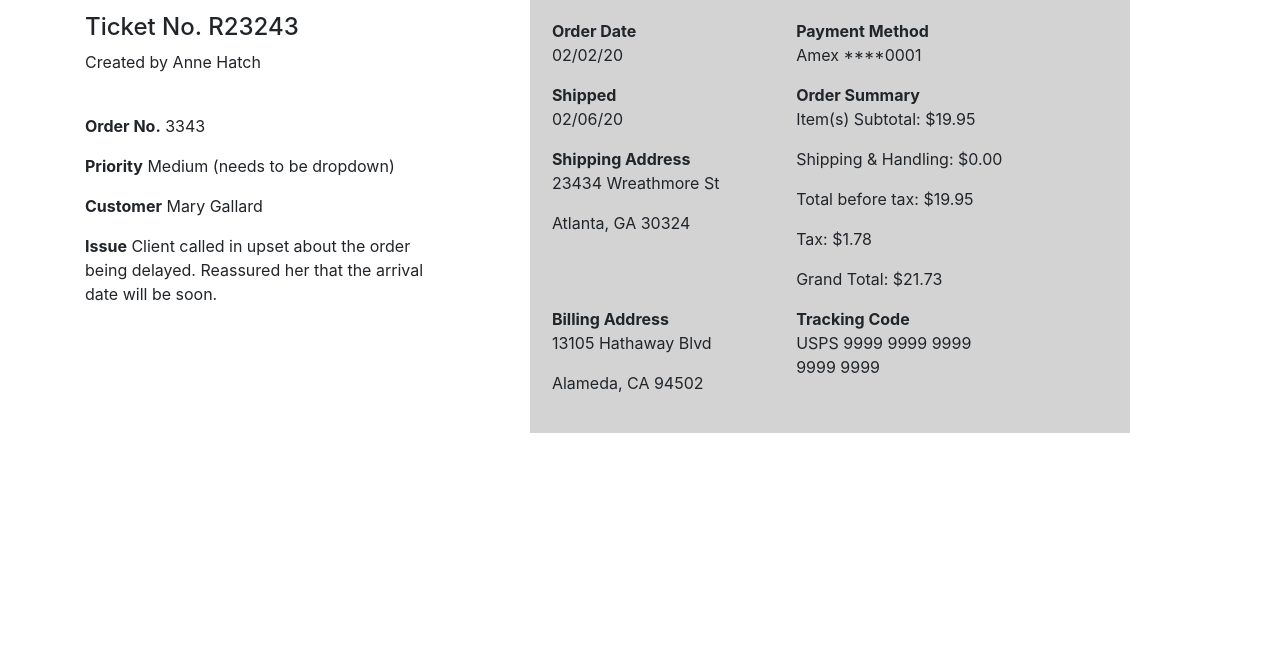
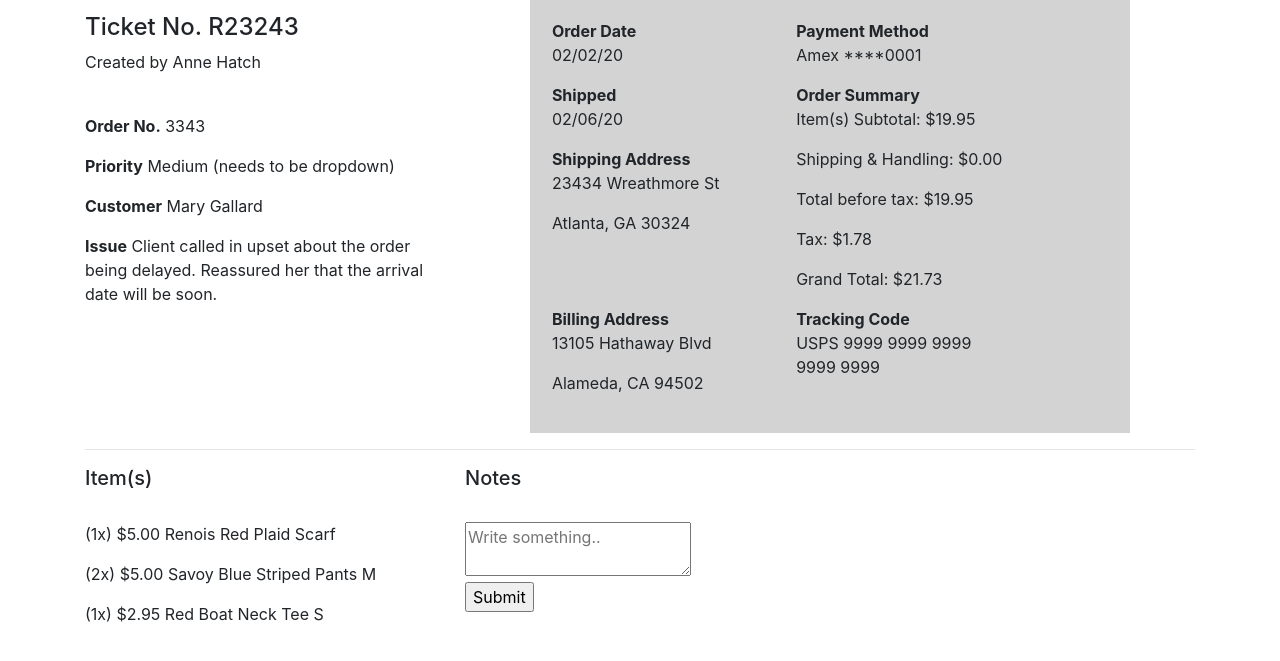
Before and after one commit to mchiang62/customer-order-tracking, a plain HTML site: page public/index.html in a window 1280 px wide. Shown: the part 83-744 px from the top of the page. Drawn offline with nearby package versions, Linux system fonts and the light colour scheme.

Commit message:
basic layout v3.0

```diff
--- a/public/css/styles.css
+++ b/public/css/styles.css
@@ -10,3 +10,10 @@ body {
     padding: 3%;
 
 }
+
+#footer {
+    margin-top: 100px;
+}
+
+#notes {
+}
--- a/public/index.html
+++ b/public/index.html
@@ -18,7 +18,8 @@
     <div class="container">
         <nav class="navbar navbar-expand-lg navbar-light bg-light">
             <a class="navbar-brand" href="#">Customer Service</a>
-            <button class="navbar-toggler" type="button" data-toggle="collapse" data-target="#navbarSupportedContent" aria-controls="navbarSupportedContent" aria-expanded="false" aria-label="Toggle navigation">
+            <button class="navbar-toggler" type="button" data-toggle="collapse" data-target="#navbarSupportedContent"
+                aria-controls="navbarSupportedContent" aria-expanded="false" aria-label="Toggle navigation">
                 <span class="navbar-toggler-icon"></span>
             </button>
             <div class="collapse navbar-collapse" id="navbarSupportedContent">
@@ -90,7 +91,38 @@
                 </div>
             </div>
         </div>
+        <hr>
+        <div class="row">
+            <div class="col-lg-4">
+                <h5>Item(s)</h5>
+                <br>
+                <p>(1x) $5.00 Renois Red Plaid Scarf</p>
+                <p>(2x) $5.00 Savoy Blue Striped Pants M</p>
+                <p>(1x) $2.95 Red Boat Neck Tee S</p>
             </div>
+            <div class="col-lg-8">
+                <div class="container">
+                    <div id="notes" class="row">
+                        <h5>Notes</h5>
+                        <br>
+                    </div>
+                    <br>
+                    <div class="row">
+                        <form>
+                            <textarea id="subject" name="subject" placeholder="Write something.."
+                            ></textarea>
+                            <br>
+                            <input type="submit" value="Submit">
+                        </form>
+                    </div>
+                </div>
+            </div>
+        </div>
+
+        <footer id="footer"></footer>
+    </div>
+
+
 
 
 
```
Lines whose indentation alone changed are shown as unchanged.
